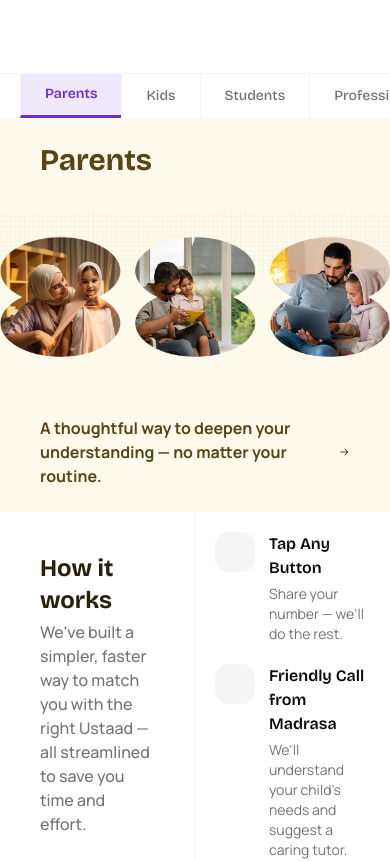
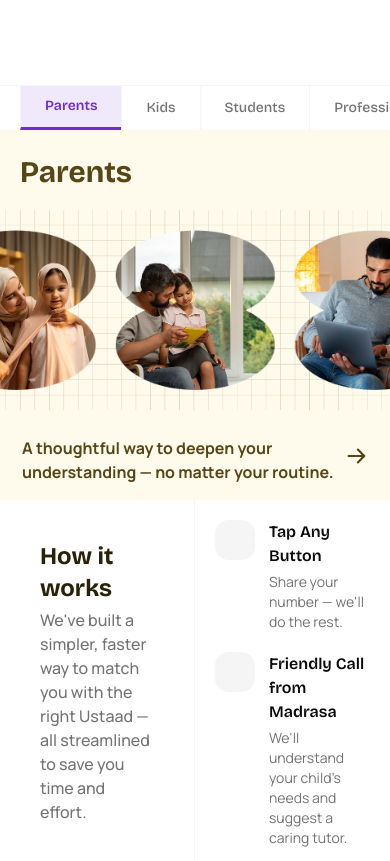
Before and after one commit to aumirza/madrasa-landing, a Next.js app: page / in a window 390 px wide. Shown: the top 861 px of the page. Built offline with nearby package versions, Linux system fonts and the light colour scheme.

Commit message:
feat: add responsive style for audience tabs

```diff
--- a/src/components/AudienceTabs.tsx
+++ b/src/components/AudienceTabs.tsx
@@ -55,7 +55,7 @@ export function AudienceTabs() {
           ))}
         </TabsList>
         <TabsContent value={activeTab}>
-          <div className="flex max-w-5xl flex-col xl:max-w-[1440px]">
+          <div className="flex max-w-5xl flex-col 2xl:max-w-[1440px]">
             {/* Banner section */}
             <div
               className={cn(
@@ -63,30 +63,30 @@ export function AudienceTabs() {
                 TAB_LIST['parents'].className
               )}
             >
-              <h3 className="px-10 py-6 font-bold text-3xl ">
+              <h3 className="px-5 pt-6 pb-2.5 font-bold text-3xl sm:px-10 sm:py-6 ">
                 {TAB_LIST['parents'].title}
               </h3>
 
               {/* Bg grid and foreground image */}
-              <div className="relative h-[10.625rem]">
+              <div className="relative h-50 sm:h-[10.625rem] ">
                 <Image
                   alt="Background Grid"
-                  className="w-full"
+                  className="h-full w-full object-cover"
                   src={bgGridImage}
                 />
                 <Image
                   alt="Audience Image"
-                  className="-translate-x-1/2 -translate-y-1/2 absolute top-1/2 left-1/2 max-h-[110%] w-fit object-center"
+                  className="-translate-x-1/2 -translate-y-1/2 absolute top-1/2 left-1/2 h-40 object-cover sm:h-[110%] sm:w-fit sm:object-center"
                   src={TAB_LIST['parents'].image}
                 />
               </div>
 
               {/*  */}
-              <div className="flex items-center justify-between px-10 py-6">
+              <div className="flex justify-between px-5.5 py-4 sm:items-center sm:px-10 sm:py-6">
                 <p className="font-bold font-manrope">
                   {TAB_LIST['parents'].description}
                 </p>
-                <ArrowRightIcon size={20} weight="bold" />
+                <ArrowRightIcon className="size-10 sm:size-6" weight="bold" />
               </div>
             </div>
 
```
